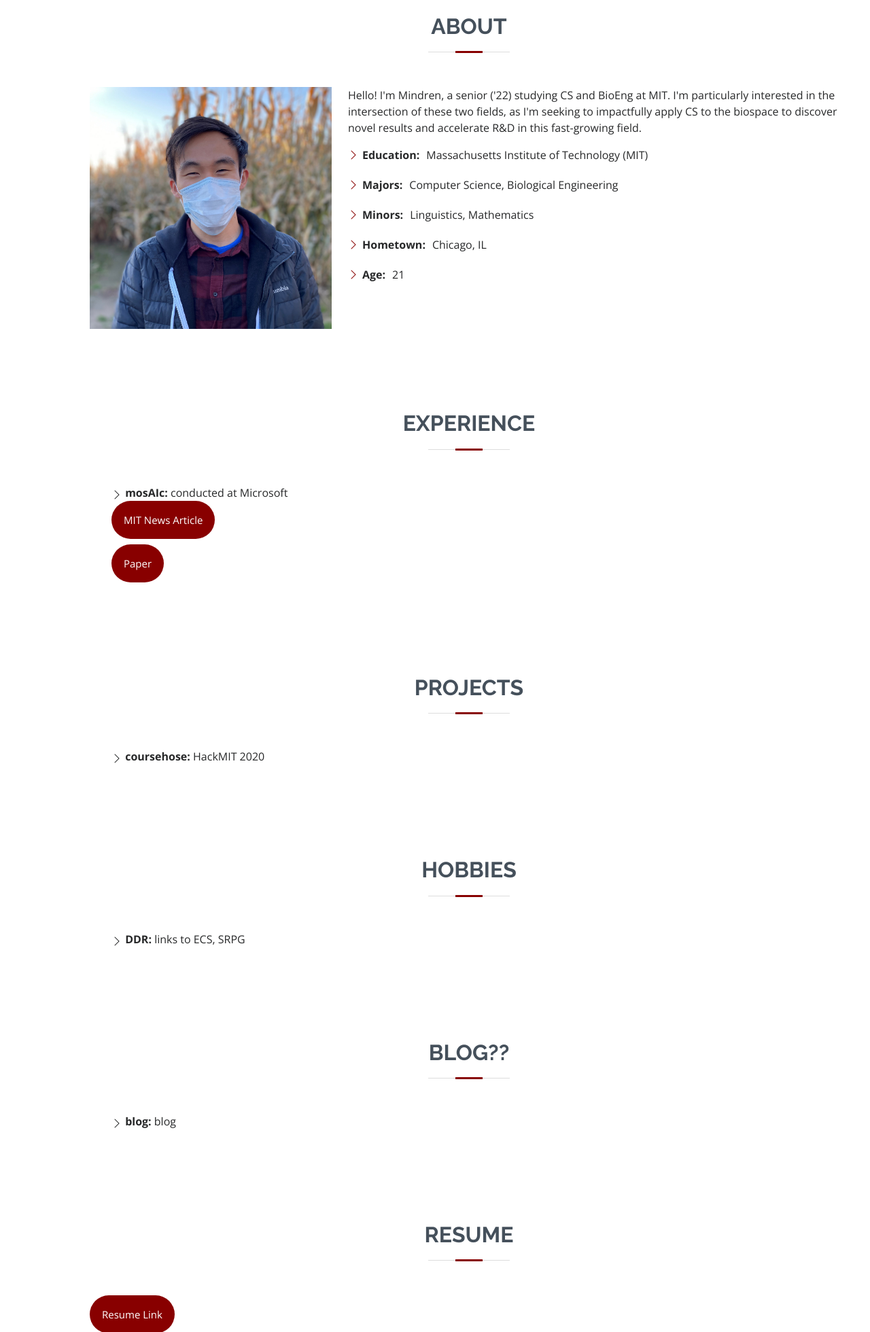
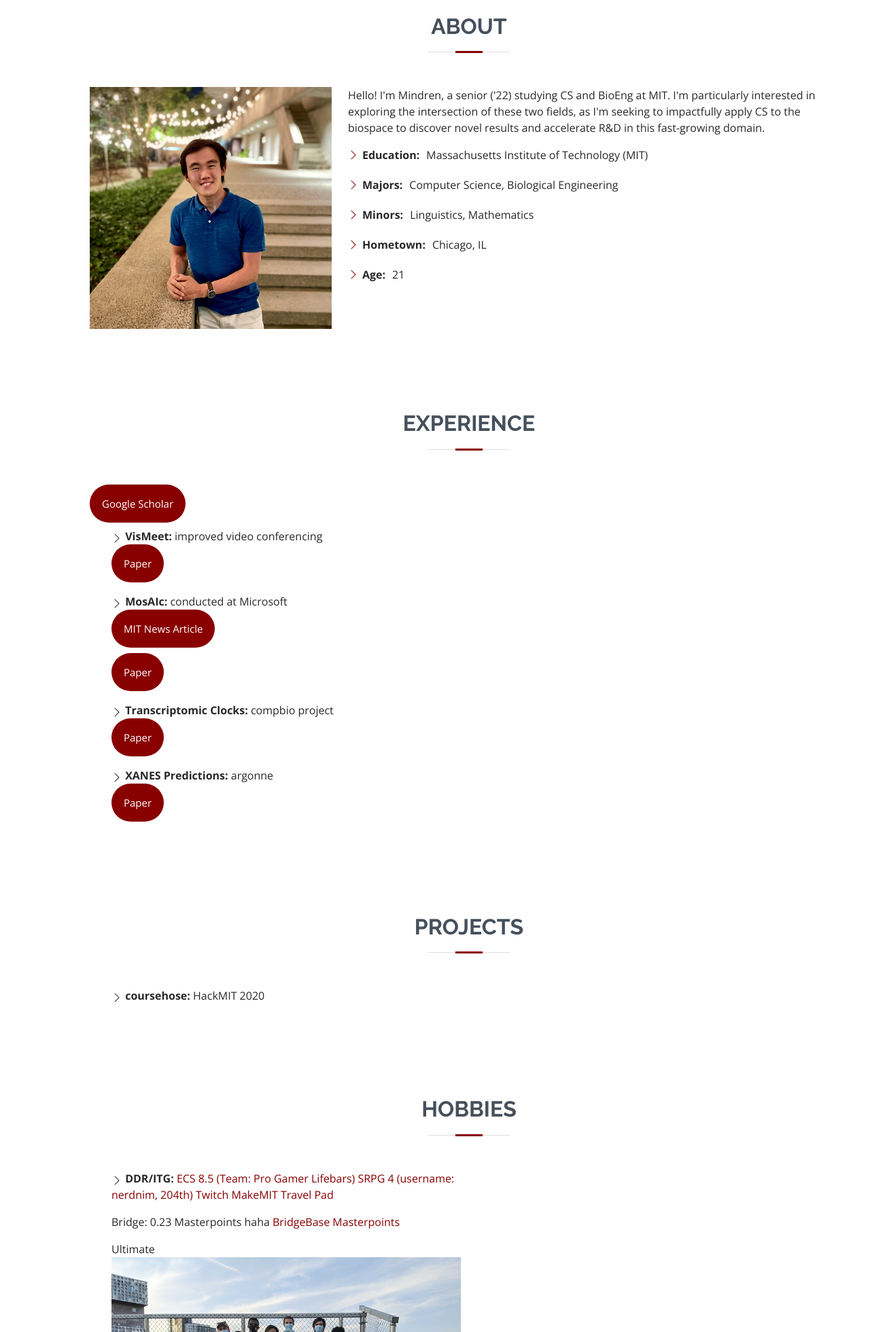
Before and after one commit to mdlu/mdlu.github.io, a plain HTML site: page index.html in a window 1280 px wide. Shown: the part 840-2800 px from the top of the page at 68% size. Drawn offline with nearby package versions, Linux system fonts and the light colour scheme; files whose address does not match are found by name.

Commit message:
linktree update

```diff
--- a/assets/css/style.css
+++ b/assets/css/style.css
@@ -383,7 +383,7 @@ section ul {
   margin-bottom: 0;
 }
 
-section:not(#hero) a {
+section:not(#hero):not(#hobbies) a {
   display: flex;
   align-items: center;
   color: #fff;
@@ -400,7 +400,7 @@ section:not(#hero) a {
   transition: 0.3s;
 }
 
-section:not(#hero) a:hover {
+section:not(#hero):not(#hobbies) a:hover {
   color: #45505b;
   background: #f2f3f5;
 }
--- a/index.html
+++ b/index.html
@@ -72,10 +72,10 @@
 
         <div class="row">
           <div class="col-lg-4">
-            <img src="assets/img/mask_pfp_square.jpeg" class="img-fluid" alt="">
+            <img src="assets/img/stud-pfp-square.jpg" class="img-fluid" alt="">
           </div>
           <div class="col-lg-8 pt-4 pt-lg-0 content">
-            <p>Hello! I'm Mindren, a senior ('22) studying CS and BioEng at MIT. I'm particularly interested in the intersection of these two fields, as I'm seeking to impactfully apply CS to the biospace to discover novel results and accelerate R&D in this fast-growing field.</p>
+            <p>Hello! I'm Mindren, a senior ('22) studying CS and BioEng at MIT. I'm particularly interested in exploring the intersection of these two fields, as I'm seeking to impactfully apply CS to the biospace to discover novel results and accelerate R&D in this fast-growing domain.</p>
             <ul>
               <li><i class="bi bi-chevron-right"></i> <strong>Education:</strong> <span>Massachusetts Institute of Technology (MIT)
               <li><i class="bi bi-chevron-right"></i> <strong>Majors:</strong> <span>Computer Science, Biological Engineering</span></li>
@@ -99,10 +99,26 @@
 
         <div class="row">
           <div class="col-lg-6">
+            <a href="https://scholar.google.com/citations?user=e47z74MAAAAJ&hl=en&authuser=1">Google Scholar</a>
             <ul>
-              <li><i class="bi bi-chevron-right"></i> <strong>mosAIc:</strong> <span>conducted at Microsoft</span>
+                <li><i class="bi bi-chevron-right"></i> <strong>VisMeet:</strong> <span>improved video conferencing</span>
+                  <a href="./vismeet_paper.pdf">Paper</a>
+                </li>
+              </ul>
+            <ul>
+              <li><i class="bi bi-chevron-right"></i> <strong>MosAIc:</strong> <span>conducted at Microsoft</span>
                 <a href="https://news.mit.edu/2020/algorithm-finds-hidden-connections-between-paintings-met-museum-0729">MIT News Article</a></li>
                 <a href="https://arxiv.org/abs/2007.07177">Paper</a>
+              </li>
+            </ul>
+            <ul>
+              <li><i class="bi bi-chevron-right"></i> <strong>Transcriptomic Clocks:</strong> <span>compbio project</span>
+                <a href="https://www.biorxiv.org/content/10.1101/2021.05.11.443707v1.full">Paper</a>
+              </li>
+            </ul>
+            <ul>
+              <li><i class="bi bi-chevron-right"></i> <strong>XANES Predictions:</strong> <span>argonne</span>
+                <a href="https://arxiv.org/abs/1905.03928">Paper</a>
               </li>
             </ul>
           </div>
@@ -139,10 +155,36 @@
         <div class="row">
           <div class="col-lg-6">
             <ul>
-              <li><i class="bi bi-chevron-right"></i> <strong>DDR:</strong> <span>links to ECS, SRPG</span></li>
+              <li><i class="bi bi-chevron-right"></i> <strong>DDR/ITG:</strong>
+                <a href="https://groovestats.com/ecs85/index.php?page=tourneyranking&division=Lower">ECS 8.5 (Team: Pro Gamer Lifebars)</a>
+                <a href="https://srpg4.groovestats.com/index.php?page=ranking">SRPG 4 (username: nerdnim, 204th)</a>
+                <a href="https://www.twitch.tv/nerd_nim">Twitch</a>
+                <a href="https://devpost.com/software/dance-dance-revolution-travel-pad">MakeMIT Travel Pad</a>
+              </li>
             </ul>
+            <ul>Bridge: 0.23 Masterpoints haha <a href="https://www.bridgebase.com/points/index.php?u=mdlu&v3b=web&v3v=5.9.0">BridgeBase Masterpoints</a></ul>
+            <ul>Ultimate <br>
+              <img src="assets/img/ultimate-covid.jpg" class="img-fluid" alt="">
+              <img src="assets/img/ultimate-sectionals.jpg" class="img-fluid" alt="">
+            </ul>
+            <ul>Piano</ul>
+            <ul>Badminton</ul>
+            <ul>Typeracer?? clown
+                <a href="https://data.typeracer.com/pit/profile?user=mdlu&ref=badge" target="_top"><img src="https://data.typeracer.com/misc/badge?user=mdlu" border="0" alt="TypeRacer.com scorecard for user mdlu"/></a>
+            </ul>
+            <ul>Crosswords, Puzzle Hunts: Mystery Hunt 2020 and 2021, Inexact Puzzlehunt?
+              <a href="https://docs.google.com/spreadsheets/d/1jNEPoiXADt9U9CgubznfvOEP7ZlTA5ET7U5lTYDAVuY/edit#gid=93858147">Boswords 2021 Winter Wondersolve</a>
+              <a href="https://inexactpuzzles.com/hunts/1bqxw/halloween/leaderboard.html">Team AM-GM</a>
+              <a href="https://perpendicular.institute/statistics">Team NES</a>
+              <a href="https://www.mit.edu/~puzzle/2020/statistics/">Team jarthur</a>
+            </ul>
+            <ul>Origami</ul>
+            <ul>Goodreads <a href="https://www.goodreads.com/user/show/116493309-mindren">Goodreads</a></ul>
+            <ul>Tetris <a href="https://jstris.jezevec10.com/u/mdlu">jstris</a> </ul>
+
           </div>
         </div>
+
       </div>
     </section><!-- End Hobbies Section -->
 
```
Also changed, not shown: assets/img/stud-pfp-square.jpg (added), assets/img/ultimate-covid.jpg (added), assets/img/ultimate-sectionals.jpg (added), 1 other file.
